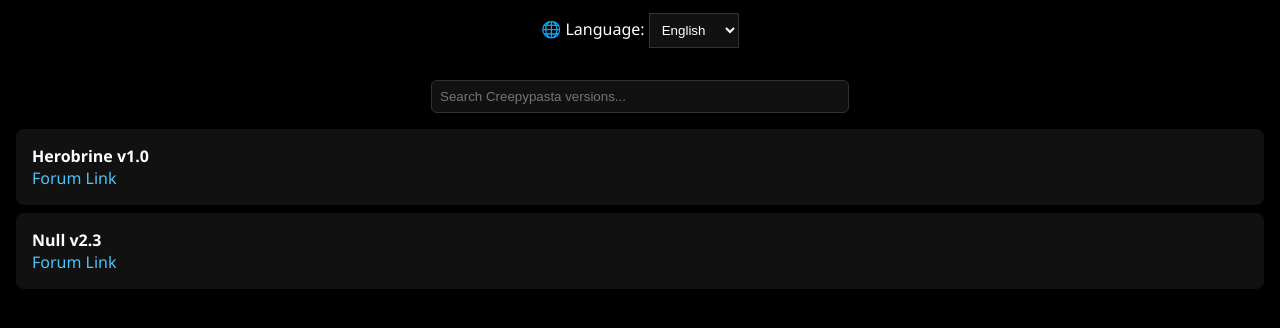
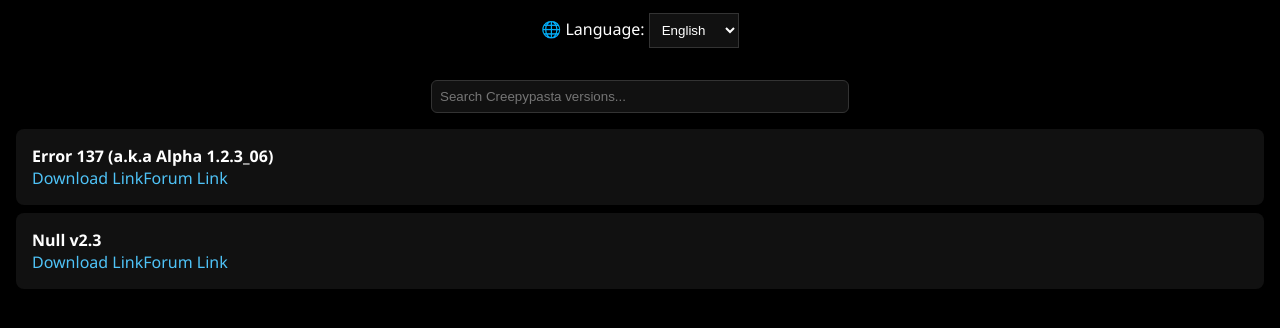
Before and after one commit to SSMG4/Ultimate-Pasta-Craft, a plain HTML site: page index.html in a window 1280 px wide. Shown: the part 108-436 px from the top of the page. Drawn offline with Linux system fonts and the light colour scheme.

Commit message:
Update index.html

```diff
--- a/index.html
+++ b/index.html
@@ -81,13 +81,13 @@
 </div>
     <ul class="version-list" id="versionList">
       <!-- Example entries -->
-      <li data-title="Herobrine v1.0" data-link="https://example.com/herobrine">
-        <strong>Herobrine v1.0</strong><br />
-        <a href="https://example.com/herobrine" target="_blank">Forum Link</a>
+      <li data-title="Error 137 (a.k.a Alpha 1.2.3_06)" data-link="https://minecraftcreepypasta.fandom.com/wiki/Minecraft_Alpha_v1.2.3_06">
+        <strong>Error 137 (a.k.a Alpha 1.2.3_06)</strong><br />
+        <a href="https://mega.nz/file/r1J2BQJQ#u617blMysHnnsb1yTtwtW2WzjMSURzoOJ3nmNnxGCRI" target="_blank">Download Link</a><a href="https://minecraftcreepypasta.fandom.com/wiki/Minecraft_Alpha_v1.2.3_06" target="_blank">Forum Link</a>
       </li>
-      <li data-title="Null v2.3" data-link="https://example.com/null">
+      <li data-title="Error 845" data-link="https://minecraftcreepypasta.fandom.com/wiki/Error_845">
         <strong>Null v2.3</strong><br />
-        <a href="https://example.com/null" target="_blank">Forum Link</a>
+        <a href="https://mega.nz/file/L4o21ZhZ#jOD4wU9FTYoOUE-h7Lveks8dn7OVjAMeNxJAiLl8Yus" target="_blank">Download Link</a><a href="https://minecraftcreepypasta.fandom.com/wiki/Error_845" target="_blank">Forum Link</a>
       </li>
     </ul>
   </main>
```
